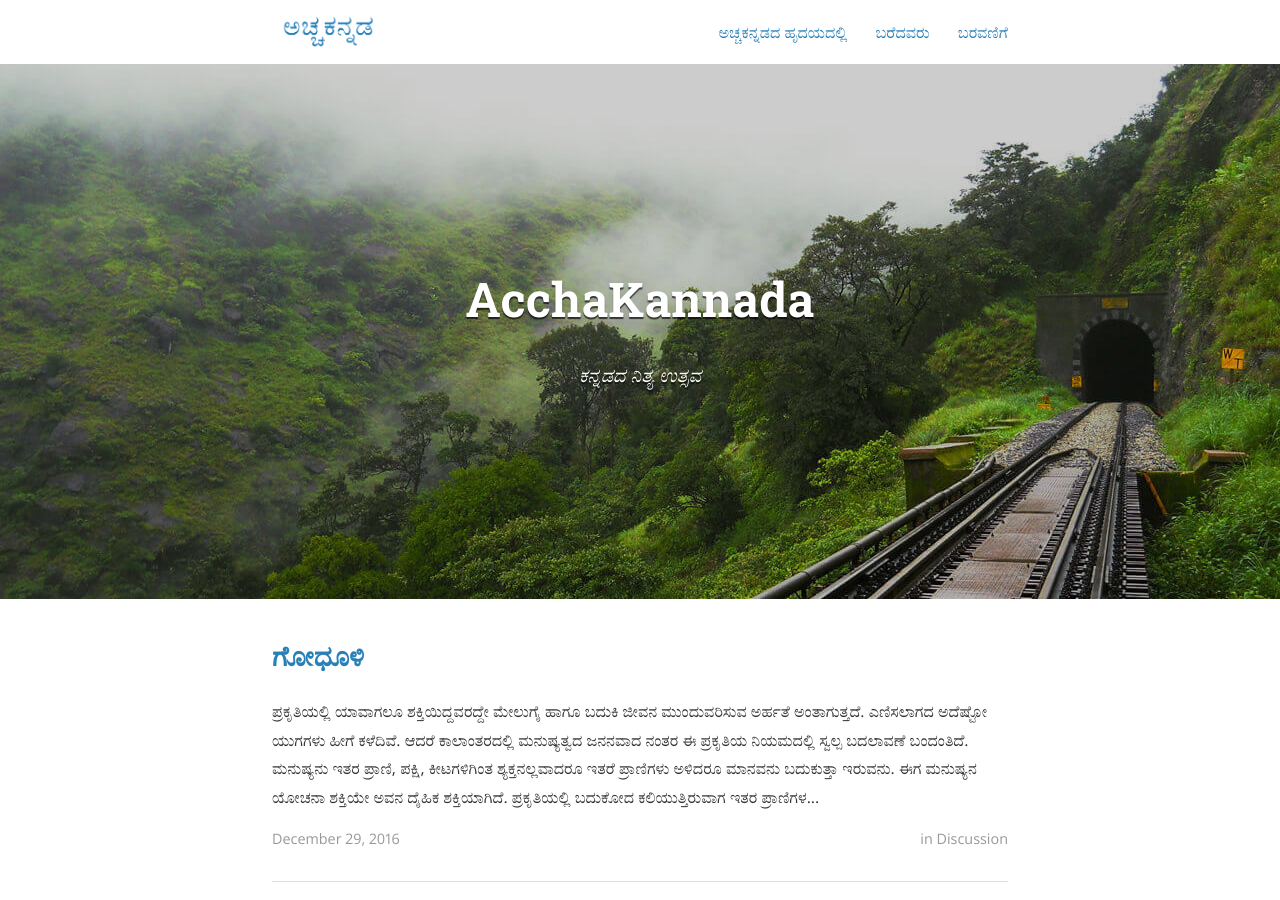
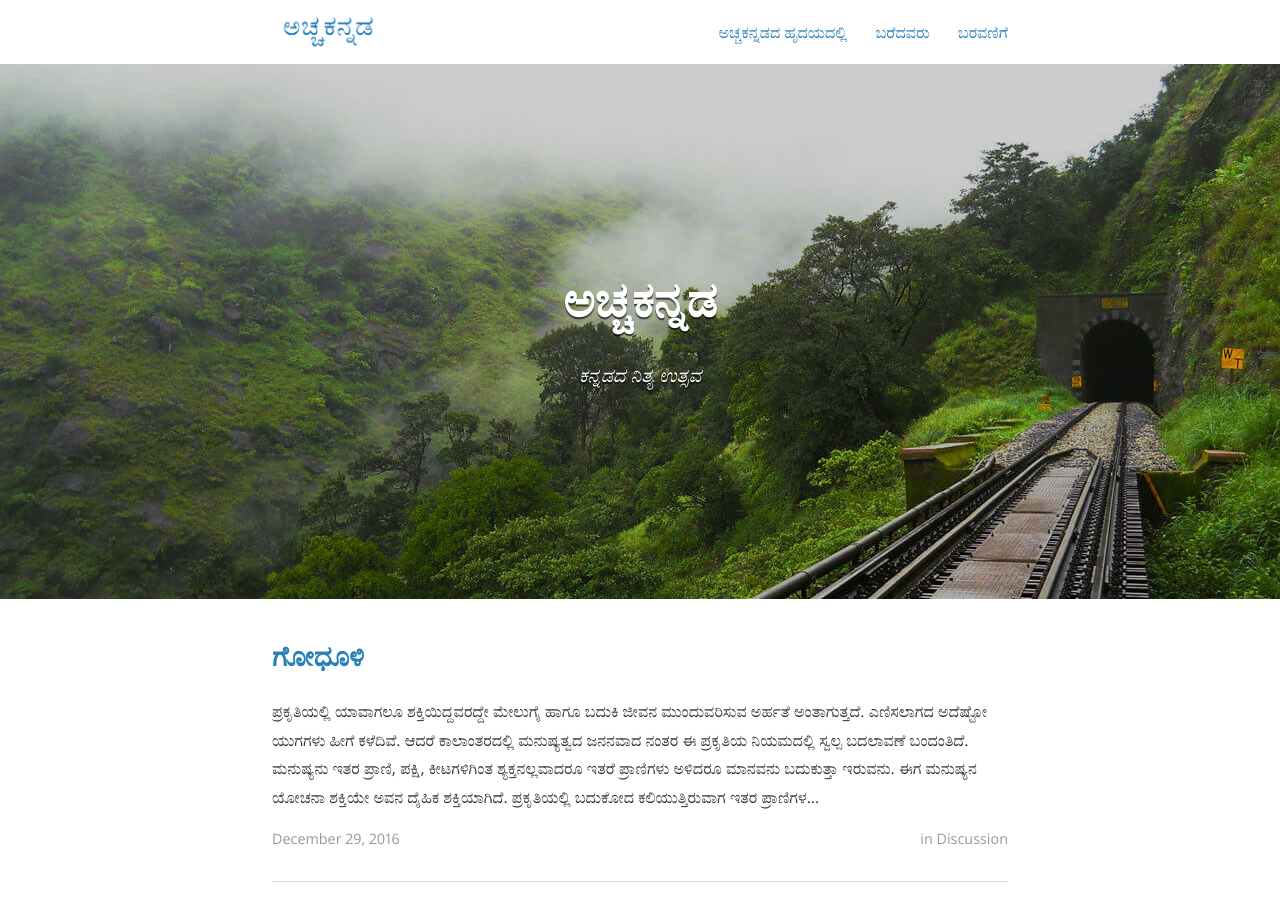
Before and after one commit to bencentra/centrarium, a Jekyll site: the page built from index.html, in a window 1280 px wide and 900 px high. Built offline with Jekyll 4.4.1, drawn with Linux system fonts in a browser that asks for light colours; nearby versions of some CDN libraries; the list of posts is cut into pages by our own code; a style sheet for code colours, icons or effects is not loaded; some of the changed text lies outside the part shown.

Commit message:
Update _config.yml

```diff
--- a/_config.yml
+++ b/_config.yml
@@ -11,7 +11,7 @@ exclude:
 excerpt_separator: <!--more-->
 
 # Site settings
-title: AcchaKannada
+title: ಅಚ್ಚಕನ್ನಡ
 subtitle: "ಕನ್ನಡದ ನಿತ್ಯ ಉತ್ಸವ"
 email: adarshkannada@gmail.com
 name: Adarsh Kannada
```
